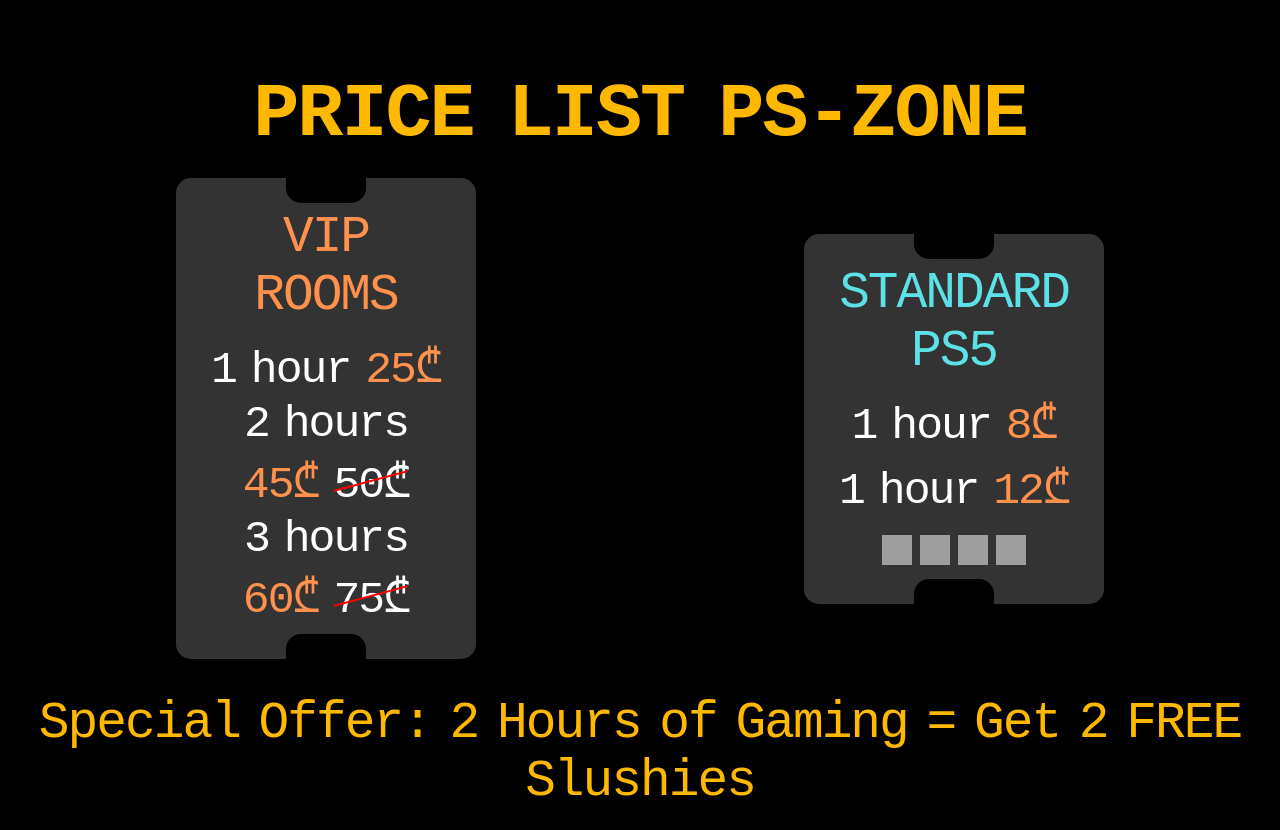
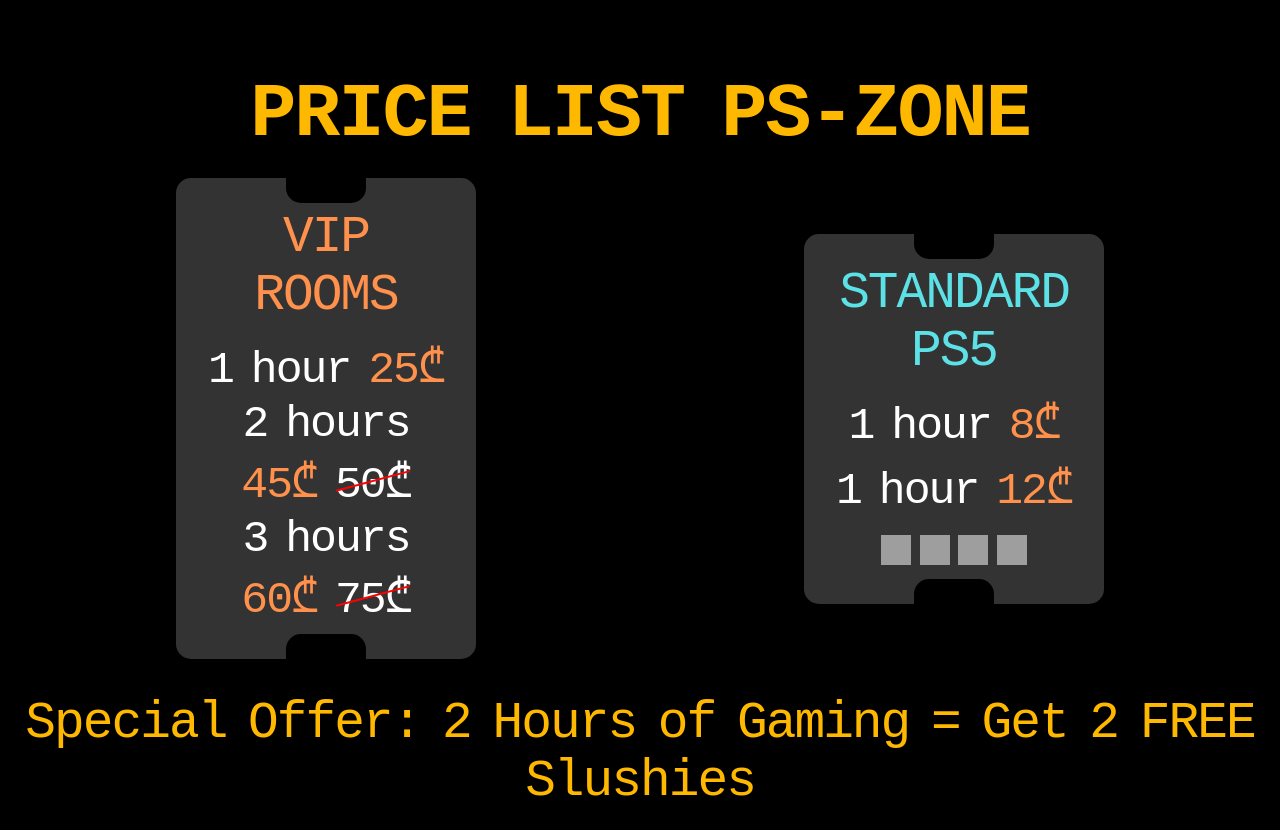
Before and after one commit to lmaisu/PS-Zone-Price-List, a plain HTML site: page index.html in a window 1280 px wide. Drawn offline with Linux system fonts and the light colour scheme; grey boxes are pictures that could not be loaded.

Commit message:
Update index.html

```diff
--- a/index.html
+++ b/index.html
@@ -8,7 +8,7 @@
         body {
     font-family: 'Courier New', Courier, monospace;
     letter-spacing: -2px; /* Adjust spacing between letters */
-    word-spacing: -10px; /* Adjust spacing between words */
+    word-spacing: -7px; /* Adjust spacing between words */
     background-color: #000000;
     color: #ffffff;
     margin: 0;
```
